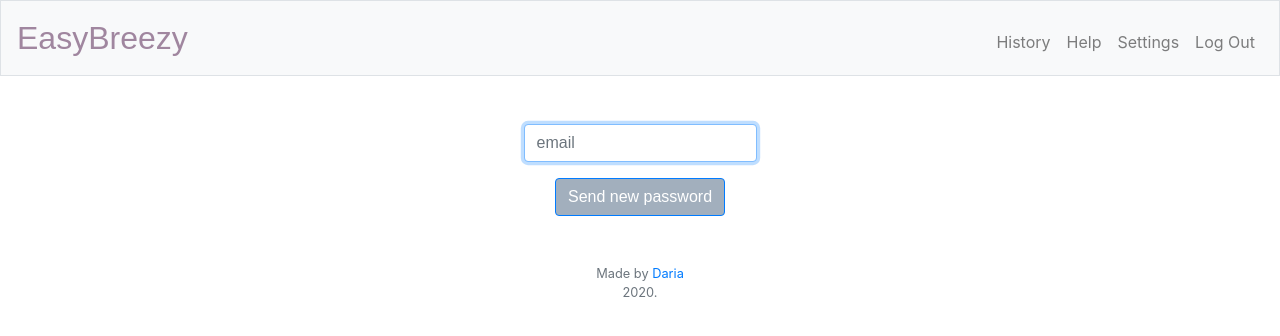
After one commit to andronikova/easybreezy, a Flask app: page /forgot_password in a window 1280 px wide. The commit adds this page. Shown: the top 336 px of the page. Run offline with Flask 2, Linux system fonts and the light colour scheme; some libraries are stand-ins or nearby versions.

Commit message:
change password, forgot password functions

```diff
--- a/app.py
+++ b/app.py
@@ -1,7 +1,10 @@
 from flask import Flask, request, render_template, session, redirect
 from flask_migrate import Migrate
-import os
+import os, secrets
 from werkzeug.security import check_password_hash, generate_password_hash
+
+from flask_mail import Mail, Message
+
 
 from helpers import load_savings, logged, load_expenses, load_goals, money_distribution, load_user_info, \
     update_progress, save_in_history,load_history, create_ids_dict
@@ -14,10 +17,16 @@ app.config['SECRET_KEY'] = os.environ.get('SECRET_KEY_easybreezy')
 app.config['SQLALCHEMY_DATABASE_URI'] = os.environ.get('DATABASE_URL') or \
                       "postgresql://postgres:1111111@localhost:5432/easybreezy"
 
-# print(f" \nX\nX\nX\nX  DATABASE_URL  from os.environ  {os.environ.get('DATABASE_URL')} \nX\nX\nX\n")
-
 app.config['SQLALCHEMY_TRACK_MODIFICATIONS'] = False
 
+
+# for mail
+app.config['MAIL_SERVER'] = 'smtp.yandex.com'
+app.config['MAIL_PORT'] = 587
+app.config['MAIL_USE_TLS'] = True
+app.config['MAIL_USERNAME'] = 'andronikova.daria@ya.ru'
+app.config['MAIL_DEFAULT_SENDER'] = 'andronikova.daria@ya.ru'
+app.config['MAIL_PASSWORD'] = os.environ.get('MAIL_PASSWORD')
 
 
 # load databases
@@ -500,15 +509,35 @@ def change_email():
         user_info['email'] = newemail
         session['user_info'] = user_info
 
-        print(f"new user info is {session.get('user_info')}")
-
-
-        # chaneg db
+        # change db
         user_db.query.filter_by(userid=session.get('userid')).update( {'email':newemail} )
         db.session.commit()
 
         return redirect('/settings')
 
+
+@app.route('/change_password', methods=['GET','POST'])
+def change_password():
+    if request.method == "GET":
+        return render_template('change_password.html')
+
+    if request.method == "POST":
+        userid = session.get('userid')
+        datas = user_db.query.filter_by(userid=userid).all()
+
+        # check old password
+        if check_password_hash(datas[0].hash, request.form.get("old")) is False:
+            session['error_message'] = 'Your old password is not correct.'
+            return error()
+
+        # save new hashed password
+        user_db.query.filter_by(userid=userid).update(
+            {
+                'hash':generate_password_hash(request.form.get("new"))
+            })
+        db.session.commit()
+
+        return redirect('/')
 
 
 @app.route('/registration', methods=['GET','POST'])
@@ -598,32 +627,41 @@ def forgot_password():
         return render_template('forgot_password.html')
 
     if request.method == "POST":
-        # # check that this email in user_db
-        # email = request.form.get("email")
-        # datas = user_db.query.filter_by(email=email).all()
-        # if len(datas) == 0:
-        #
-        #     return error_page('There is no user with email ' + email)
-        #
-        # # generate new password
-        # new_password = secrets.token_hex(16)
-        #
-        # # send password to user
-        # text = 'Dear ' + datas[0].name + '\nhere is your new password:\n' + new_password
-        # text += '\nPlease, change this password as soon as possible. \n\nRebalanceMe'
-        # topic = 'RebalanceMe: your new password'
-        #
-        # send_email(email, text, topic, app)
-        # print(f"new password has been created and send to {email}")
-        #
-        # # save this password in user_db
-        # user_db.query.filter_by(email=email).update({
-        #     'hash' : generate_password_hash(new_password)
-        # })
-        # db.session.commit()
+        # check that this email in user_db
+        email = request.form.get("email")
+        datas = user_db.query.filter_by(email=email).all()
+        if len(datas) == 0:
+            session['error_message'] = 'There is no user with email ' + email
+            return error()
+
+        # generate new password
+        new_password = secrets.token_hex(16)
+
+        # send password to user
+        text = 'Dear EasyBreezy user,\nhere is your new password:\n' + new_password
+        text += '\nPlease, change this password as soon as possible. \n\nEasyBreezy'
+        topic = 'EasyBreezy: your new password'
+
+        with app.app_context():
+            mail = Mail()
+            mail.init_app(app)
+
+            message = Message(topic, recipients=[email])
+
+            message.body = text
+
+            ret = mail.send(message)
+
+
+        print(f"new password has been created and send to {email}\n ret is {ret}")
+
+        # save this password in user_db
+        user_db.query.filter_by(email=email).update({
+            'hash' : generate_password_hash(new_password)
+        })
+        db.session.commit()
 
         return redirect('/login')
-
 
 
 @app.route('/error')
--- /dev/null
+++ b/templates/forgot_password.html
@@ -0,0 +1,18 @@
+{% extends "layout.html" %}
+
+{% block title  %}
+        restore password
+{% endblock %}
+
+{% block main %}
+<form action="\forgot_password" method="POST">
+    <div class="form-group">
+        <input autocomplete="on" autofocus class="form-control" name="email" placeholder="email" type="email">
+    </div>
+
+    <button class="btn btn-primary" type="submit" id="submit">Send new password</button>
+
+</form>
+
+
+{% endblock %}
--- a/templates/settings.html
+++ b/templates/settings.html
@@ -143,7 +143,7 @@
             <button type="button" class="btn btn-primary" onclick="window.location.href='{{ url_for( 'change_email') }}';">Change email</button>
         </td>
         <td>
-            <button type="button" class="btn btn-primary" onclick="window.location.href='{{ url_for( 'settings') }}';">Change password</button>
+            <button type="button" class="btn btn-primary" onclick="window.location.href='{{ url_for( 'change_password') }}';">Change password</button>
         </td>
         <td>
             <form action="\settings" method="POST" onSubmit="return confirm('Are you sure you wish to delete this user?');">
```
Also changed, not shown: templates/change_password.html (added, +49 -0 lines).
